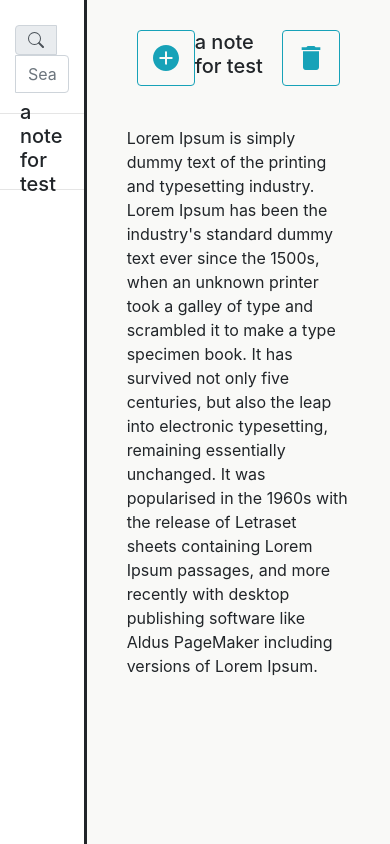
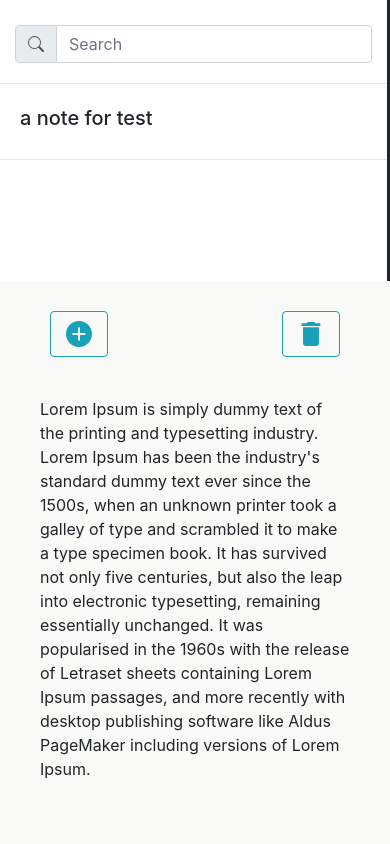
Before and after one commit to AliNazariii/Note-Manager, a React (Create React App) app: page / in a window 390 px wide. Built offline with nearby package versions, Linux system fonts and the light colour scheme.

Commit message:
add responsiveness

```diff
--- a/src/Styles.module.scss
+++ b/src/Styles.module.scss
@@ -26,6 +26,7 @@ body {
 .ContentHeader {
     display: flex;
     justify-content: space-between;
+    align-items: center;
     margin: 30px 50px 10px 50px;
 }
 .ContentText {
@@ -55,3 +56,18 @@ body {
     margin: 0px;
     padding: 0px;
 }
+
+@media screen and (max-width: 600px) {
+    .App {
+        grid-template-columns: 1fr;
+        grid-template-rows: 1fr 2fr;
+    }
+}
+
+@media screen and (max-width: 400px) {
+    .ContentHeader {
+        h5 {
+            display: none;
+        }
+    }
+}
```
